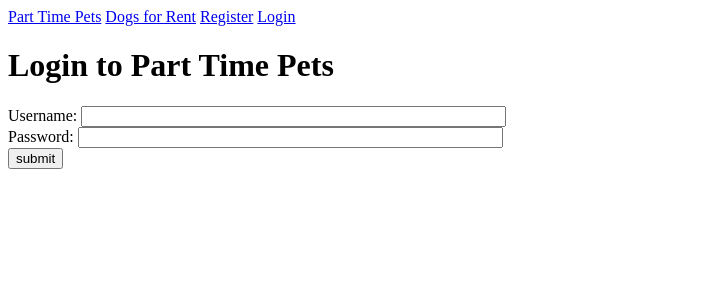
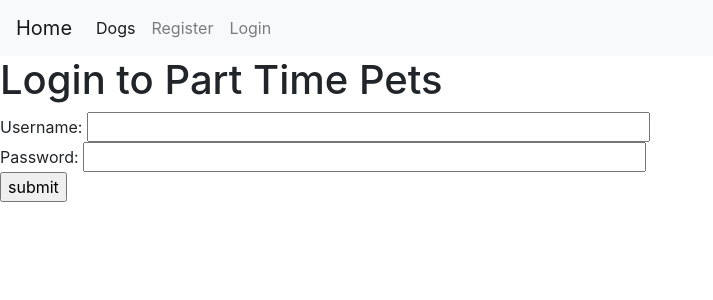
Before and after one commit to ousamasama/Part-Time-Pets, a Django app: page /login in a window 1280 px wide. Shown: the top 300 px of the page, without its empty margins (0-713 px from the left). Run offline with Django 3.2, Linux system fonts and the light colour scheme; some libraries are stand-ins or nearby versions.

Commit message:
added basic navbar

```diff
--- a/mysite/app/templates/base.html
+++ b/mysite/app/templates/base.html
@@ -1,39 +1,6 @@
 {% load static %}
-<!DOCTYPE html>
-<html lang="en">
 
-    <head>
-        <meta charset="utf-8">
-        <meta http-equiv="X-UA-Compatible" content="IE=edge">
-        <meta name="viewport" content="width=device-width, initial-scale=1">
-        <title>Part Time Pets</title>
-    </head>
+{% include "navbar.html" %}
 
-    <body>
-
-        {% block nav %}
-        {% if user.is_authenticated %}
-        <nav id="navigation" class="nav1">
-            <a href="{% url 'app:index' %}" class="logo">Part Time Pets</a>
-            <a href="{% url 'app:dogs' %}">Dogs for Rent</a>
-            <a href="{% url 'app:add_dog' %}">Add Dog</a>
-            <a href="{% url 'app:logout' %}">Log Out</a>
-        </nav>
-        {% else %}
-        <nav id="navigation" class="nav2">
-            <a href="{% url 'app:index' %}" class="logo">Part Time Pets</a>
-            <a href="{% url 'app:dogs' %}">Dogs for Rent</a>
-            <a href="{% url 'app:register' %}">Register</a>
-            <a href="{% url 'app:login' %}">Login</a>
-        </nav>
-        {% endif %}
-        {% endblock nav %}
-
-      <div>
-        {% block content %}{% endblock content %}
-      </div>
-
-    </body>
-
-
-</html>
+{%block content%}
+{%endblock%}
--- a/mysite/app/templates/login.html
+++ b/mysite/app/templates/login.html
@@ -1,6 +1,8 @@
 {% extends 'base.html' %}
+{% load staticfiles %}
+{% block content %}
+<html>
 
-    {% block content %}
 <h1>Login to Part Time Pets</h1>
 
 <form id="login_form" method="post" action="{% url 'app:login' %}">
@@ -13,4 +15,6 @@
 
     <input type="submit" value="submit" />
 </form>
+
+</html>
 {% endblock content %}
--- /dev/null
+++ b/mysite/app/templates/navbar.html
@@ -0,0 +1,48 @@
+{% load static %}
+
+<link rel="stylesheet" type="text/css" href="{% static 'mysite/app/static/index.css' %}" />
+<link rel="stylesheet" href="https://stackpath.bootstrapcdn.com/bootstrap/4.3.0/css/bootstrap.min.css">
+
+{% if user.is_authenticated %}
+<nav class="navbar navbar-expand-lg navbar-light bg-light">
+    <a class="navbar-brand" href="{% url 'app:index' %}">Home</a>
+    <button class="navbar-toggler" type="button" data-toggle="collapse" data-target="#navbarNav"
+        aria-controls="navbarNav" aria-expanded="false" aria-label="Toggle navigation">
+        <span class="navbar-toggler-icon"></span>
+    </button>
+    <div class="collapse navbar-collapse" id="navbarNav">
+        <ul class="navbar-nav">
+            <li class="nav-item active">
+                <a class="nav-link" href="{% url 'app:dogs' %}">Dogs <span class="sr-only">(current)</span></a>
+            </li>
+            <li class="nav-item">
+                <a class="nav-link" href="{% url 'app:add_dog' %}">Add Dog</a>
+            </li>
+            <li class="nav-item">
+                <a class="nav-link" href="{% url 'app:logout' %}">Logout</a>
+            </li>
+        </ul>
+    </div>
+</nav>
+{% else %}
+<nav class="navbar navbar-expand-lg navbar-light bg-light">
+    <a class="navbar-brand" href="{% url 'app:index' %}">Home</a>
+    <button class="navbar-toggler" type="button" data-toggle="collapse" data-target="#navbarNav"
+        aria-controls="navbarNav" aria-expanded="false" aria-label="Toggle navigation">
+        <span class="navbar-toggler-icon"></span>
+    </button>
+    <div class="collapse navbar-collapse" id="navbarNav">
+        <ul class="navbar-nav">
+            <li class="nav-item active">
+                <a class="nav-link" href="{% url 'app:dogs' %}">Dogs <span class="sr-only">(current)</span></a>
+            </li>
+            <li class="nav-item">
+                <a class="nav-link" href="{% url 'app:register' %}">Register</a>
+            </li>
+            <li class="nav-item">
+                <a class="nav-link" href="{% url 'app:login' %}">Login</a>
+            </li>
+        </ul>
+    </div>
+</nav>
+{% endif %}
```
Lines whose indentation alone changed are shown as unchanged.
